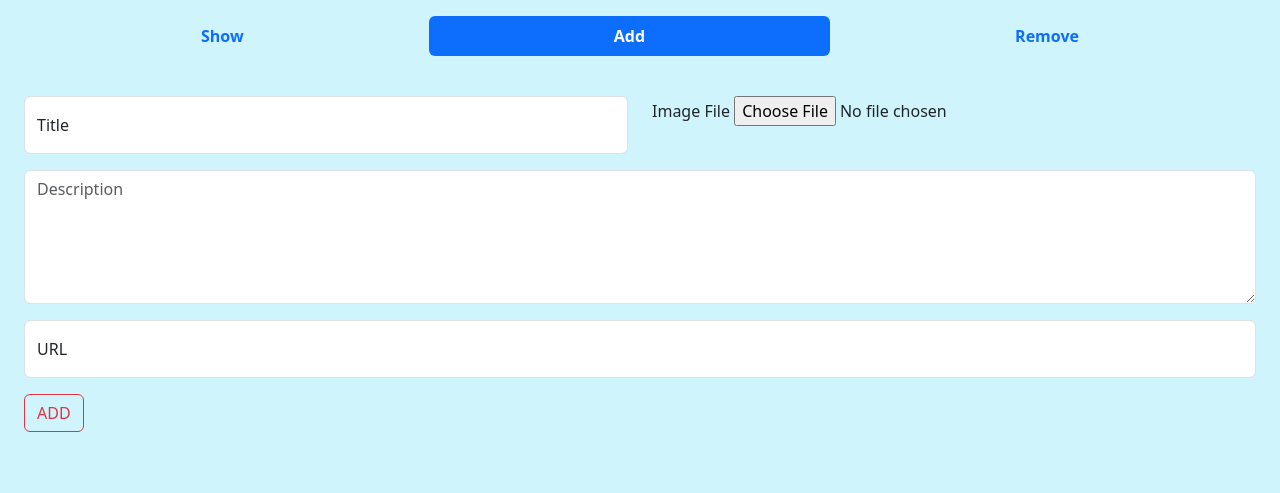
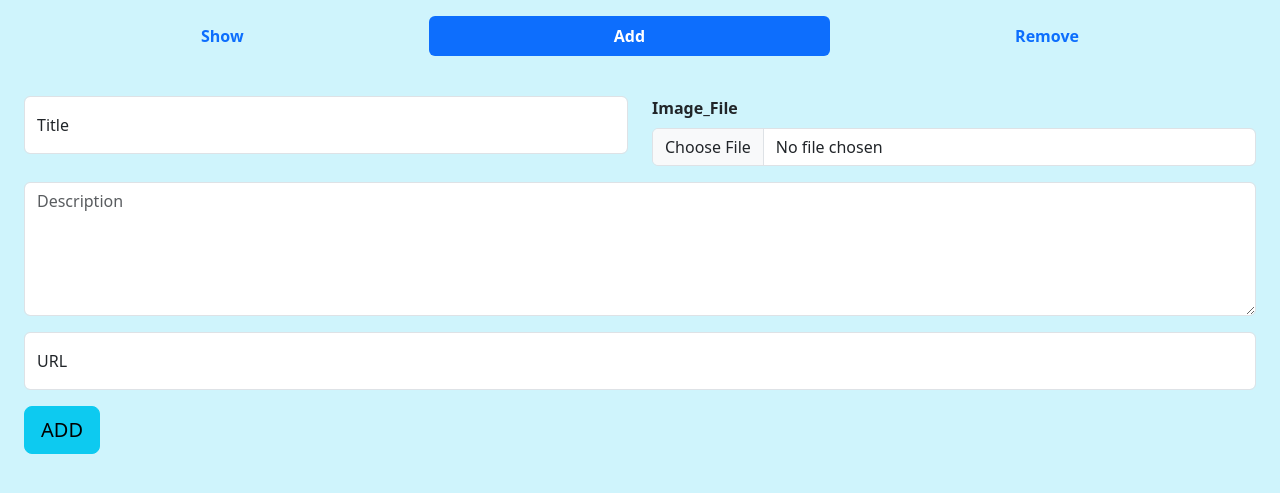
Before and after one commit to khalilh2002/GamingClub, a PHP site: page /admin-tournaments.php in a window 1280 px wide, after a click on "Add". Shown: the part 72-565 px from the top of the page. Run offline with PHP 8.4, Linux system fonts and the light colour scheme; a user stored in the database is signed in; data comes from the database, SQL or seed files in the repository.

Commit message:
changed add button style in admin

```diff
--- a/admin-news/admin-news-add.php
+++ b/admin-news/admin-news-add.php
@@ -8,12 +8,11 @@
         </div>
         <div class="col-12">
             <div class="mb-3">
-                <label for="card_text" class="form-label">News Body</label>
-                <textarea class="form-control" name="news_body" id="cardtextid" rows="5"></textarea>
+                <textarea class="form-control" name="news_body" id="cardtextid" rows="5" placeholder="News Body"></textarea>
             </div>
         </div>
 
     </div>
     <input type="hidden" name="data_type" value="admin-news-add">
-    <button type="submit" name="submit" value="Send File" class="btn btn-outline-danger">ADD</button>
+    <button type="submit" name="submit" value="Send File" class="btn btn-info btn-lg">ADD</button>
 </form>
--- a/admin-tournaments/admin-tournaments-add.php
+++ b/admin-tournaments/admin-tournaments-add.php
@@ -7,10 +7,10 @@
             </div>
         </div>
         <div class="col-6">
-            <div class=" mb-3">
+            <div class=" mb-3 ">
                 <input type="hidden" name="MAX_FILE_SIZE" value="9999999999" />
-                <label for="image" class="">Image File</label>
-                <input name="image" type="file" />
+                <label for="image" class="form-label me-3"><b>Image_File</b></label>
+                <input name="image" type="file" class="form-control me-3" />
             </div>
         </div>
         <div class="col-12">
@@ -36,5 +36,5 @@
 
     </div>
     <input type="hidden" name="data_type" value="admin-tournaments-add">
-    <button type="submit" name="submit" value="Send File" class="btn btn-outline-danger">ADD</button>
+    <button type="submit" name="submit" value="Send File" class="btn btn-info btn-lg">ADD</button>
 </form>
--- a/gamingclub.sql
+++ b/gamingclub.sql
@@ -130,8 +130,11 @@ CREATE TABLE `users` (
 -- Dumping data for table `users`
 --
 
+ALTER Table users
+ADD COLUMN profile_picture VARCHAR(512) DEFAULT NULL
+
 INSERT INTO `users` (`id_user`, `first_name`, `last_name`, `email`, `pass`, `id_login`, `profile_picture`) VALUES
-(1, 'El Mahdi', 'Id Lahcen', 'mehdiidlehcen123@gmail.com', '', 3, '/profile_pictures/demon slayer.jpg');
+(1, 'El Mahdi', 'Id Lahcen', 'mehdiidlehcen123@gmail.com', '', 2, '/profile_pictures/demon slayer.jpg');
 
 --
 -- Indexes for dumped tables
```
Also changed, not shown: profile.php (+4 -4 lines).
